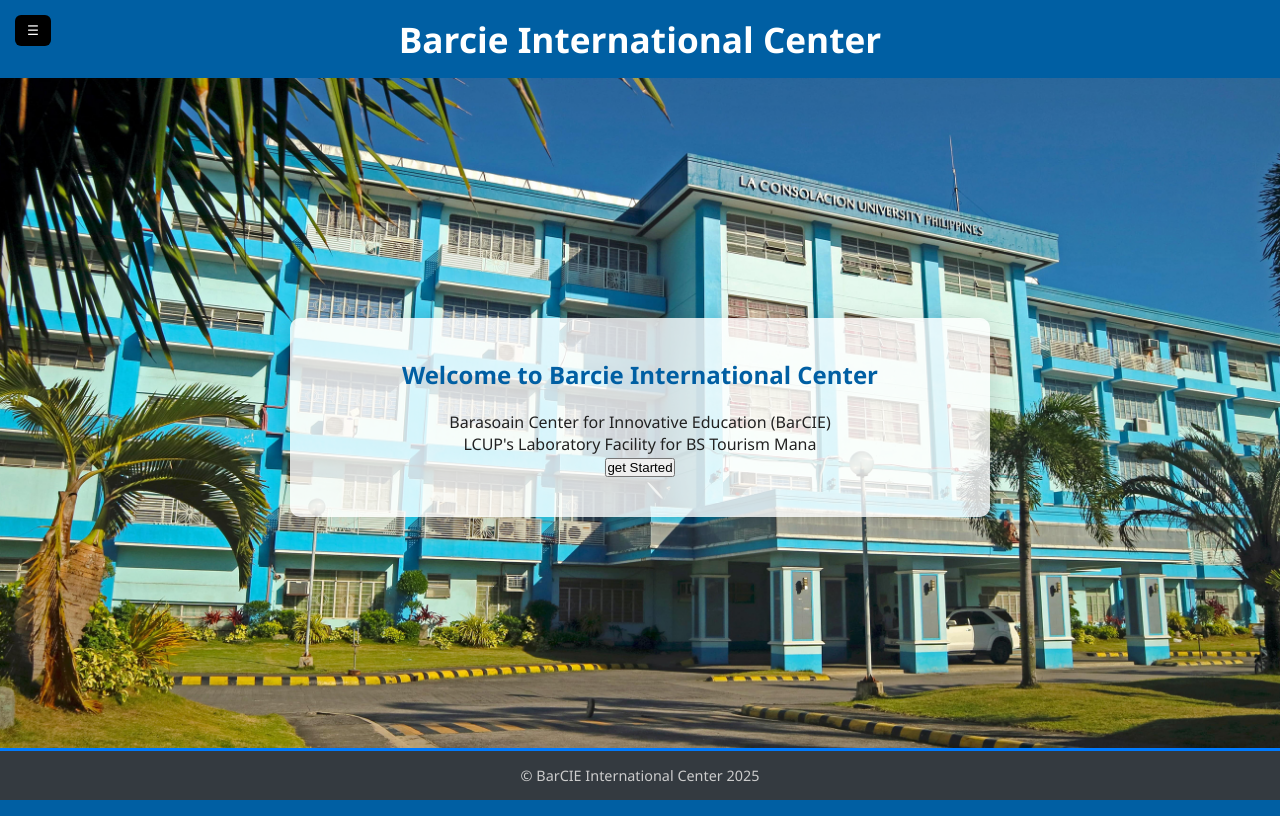
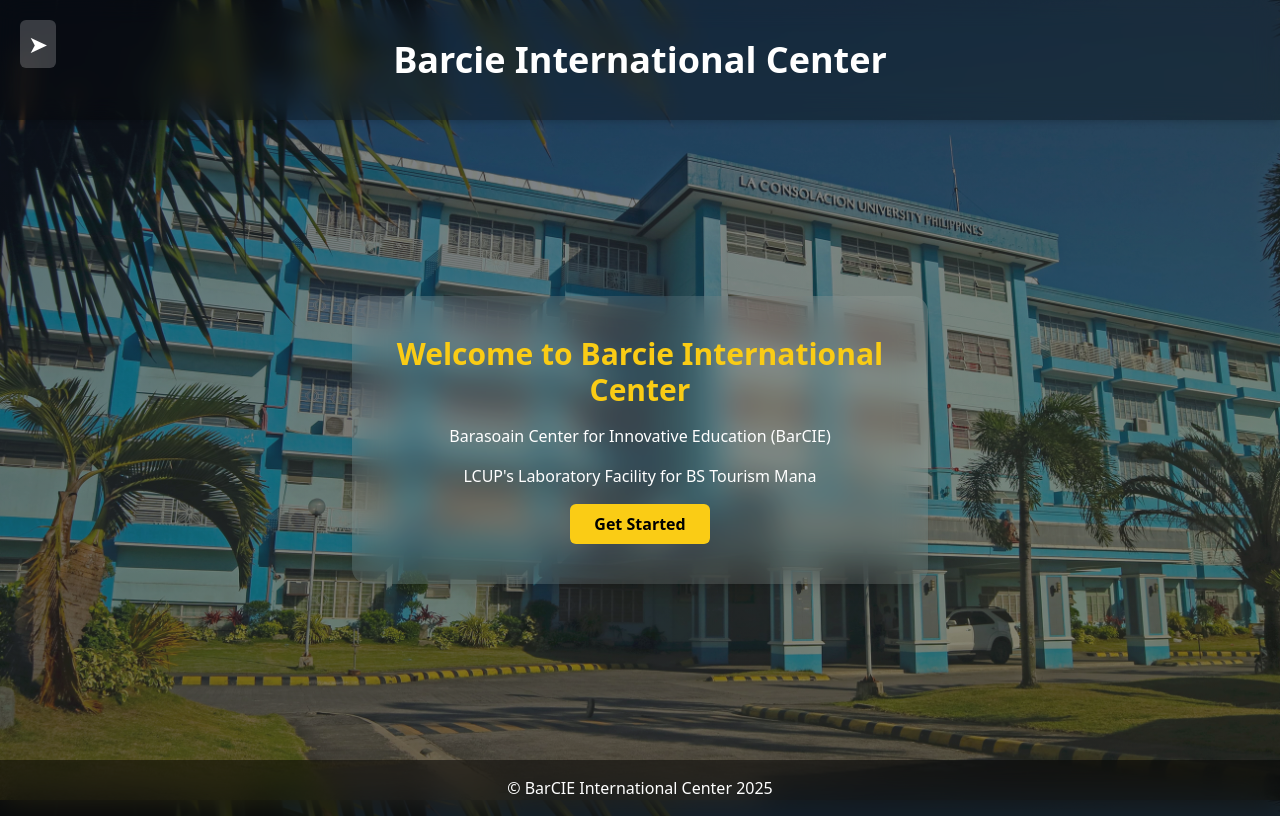
Before and after one commit to Prynce0711/barcie_php, a PHP site: page / in a window 1280 px wide. Run offline with PHP 8.4, Linux system fonts and the light colour scheme; some libraries are stand-ins or nearby versions.

Commit message:
fancy animation in index

```diff
--- a/assets/js/script.js
+++ /dev/null
@@ -1,116 +0,0 @@
-// ==========================================
-// SIDEBAR TOGGLE
-// ==========================================
-function toggleSidebar() {
-  document.getElementById("sidebar").classList.toggle("active");
-}
-
-// ==========================================
-// SECTION DISPLAY HANDLING
-// ==========================================
-function showSection(sectionId) {
-  document.querySelectorAll(".content-section, .main-content-area, .content-background")
-    .forEach(sec => sec.style.display = 'none');
-
-  document.getElementById(sectionId).style.display = 'block';
-
-  if (sectionId === 'mainContent') {
-    document.getElementById('mainContent').style.display = 'block';
-  }
-}
-
-// ==========================================
-// PASSWORD VISIBILITY TOGGLE
-// ==========================================
-function togglePasswordVisibility() {
-  const passwordInput = document.getElementById("password");
-  const type = passwordInput.getAttribute("type") === "password" ? "text" : "password";
-  passwordInput.setAttribute("type", type);
-}
-
-// ==========================================
-// FULLCALENDAR INITIALIZATION
-// ==========================================
-document.addEventListener("DOMContentLoaded", function () {
-  const calendarEl = document.getElementById("calendar");
-
-  if (calendarEl) {
-    const calendar = new FullCalendar.Calendar(calendarEl, {
-      initialView: "dayGridMonth",
-      headerToolbar: {
-        left: "prev,next today",
-        center: "title",
-        right: "dayGridMonth,timeGridWeek,timeGridDay",
-      },
-      events: [],
-    });
-
-    const placeSelect = document.getElementById("placeSelect");
-    if (placeSelect) {
-      placeSelect.addEventListener("change", function () {
-        const place = this.value;
-        calendar.removeAllEvents();
-
-        let events = [];
-        if (place === "standard-room") {
-          events = [
-            { title: "Booked: Guest Stay", start: "2023-09-22T14:00:00", end: "2023-09-24T10:00:00", color: "green" }
-          ];
-        } else if (place === "deluxe-room") {
-          events = [
-            { title: "Pending: Reservation", start: "2023-09-25", color: "orange" }
-          ];
-        }
-        events.forEach(event => calendar.addEvent(event));
-      });
-    }
-
-    calendar.render();
-  }
-
-  // ==========================================
-  // ADMIN PANEL: MANAGE ROOM/FACILITY FORMS
-  // ==========================================
-  document.querySelectorAll('input[name="manageType"]').forEach(radio => {
-    radio.addEventListener('change', function () {
-      document.getElementById("room-form").style.display = this.value === "room" ? "block" : "none";
-      document.getElementById("facility-form").style.display = this.value === "facility" ? "block" : "none";
-    });
-  });
-
-  // ==========================================
-  // LOGIN / SIGNUP TOGGLE (FIXED)
-  // ==========================================
-  const showSignup = document.getElementById('show-signup');
-  const showLogin = document.getElementById('show-login');
-  const loginForm = document.getElementById('login-form');
-  const signupForm = document.getElementById('signup-form');
-
-  if (showSignup && showLogin && loginForm && signupForm) {
-    showSignup.addEventListener('click', () => {
-      loginForm.style.display = 'none';
-      signupForm.style.display = 'block';
-    });
-
-    showLogin.addEventListener('click', () => {
-      signupForm.style.display = 'none';
-      loginForm.style.display = 'block';
-    });
-  }
-});
-
-// ==========================================
-// BROWSERSYNC (DEV ONLY)
-// ==========================================
-(function () {
-  try {
-    const script = document.createElement("script");
-    script.async = true;
-    script.src = "http://HOST:3002/browser-sync/browser-sync-client.js?v=3.0.4"
-      .replace("HOST", location.hostname);
-
-    (document.body || document.head).appendChild(script);
-  } catch (e) {
-    console.error("Browsersync: could not append script tag", e);
-  }
-})();
--- a/index.php
+++ b/index.php
@@ -1,188 +1,221 @@
 <!doctype html>
-<html>
+<html lang="en">
 
 <head>
   <meta charset="utf-8">
   <meta name="viewport" content="width=device-width,initial-scale=1">
-  <title>Barcie internation Center</title>
-  <link rel="stylesheet" href="assets/css/style.css">
+  <title>Barcie International Center</title>
+  <script src="https://cdn.tailwindcss.com"></script>
+  <style>
+    /* Animated gradient overlay */
+    @keyframes gradientOverlay {
+      0% { background-position: 0% 50%; }
+      50% { background-position: 100% 50%; }
+      100% { background-position: 0% 50%; }
+    }
 
+    .animated-overlay {
+      background: linear-gradient(135deg, rgba(30, 60, 114, 0.3), rgba(42, 82, 152, 0.3), rgba(255, 221, 87, 0.2));
+      background-size: 400% 400%;
+      animation: gradientOverlay 20s ease infinite;
+    }
+  </style>
 </head>
 
-<body>
-  <!-- Toggle Button -->
-  <button class="toggle-btn" onclick="toggleSidebar()">☰</button>
+<body class="min-h-screen text-white font-sans relative overflow-x-hidden"
+  style="background: url('assets/images/imageBg/Lcup-background.jpg') no-repeat center center fixed; background-size: cover;">
 
-  <!-- Sidebar (Desktop Only) -->
-  <aside class="sidebar" id="sidebar">
-    <h2>Admin Panel</h2>
-    <!-- ✅ Button just triggers showing the form -->
-    <a href="#" onclick="showSection('admin-login')">Admin Login</a>
+  <!-- Gradient overlay -->
+  <div class="absolute inset-0 animated-overlay z-0"></div>
+  <!-- Dark overlay for readability -->
+  <div class="absolute inset-0 bg-black/40 z-10"></div>
 
+  <!-- Sidebar toggle (Arrow) -->
+  <button id="sidebarToggle"
+    class="fixed top-5 left-5 z-50 p-2 bg-white/20 rounded-md text-2xl hover:bg-white/30 transition transform"
+    onclick="toggleSidebar()">➤</button>
+
+  <!-- Sidebar -->
+  <aside id="sidebar"
+    class="fixed top-0 left-0 h-full w-64 bg-black/70 backdrop-blur-lg p-6 flex flex-col space-y-4 -translate-x-64 transform transition-transform z-20">
+    <h2 class="text-xl font-bold text-white mb-4">Admin Panel</h2>
+    <a href="#" onclick="showSection('admin-login'); toggleSidebar();"
+      class="hover:text-yellow-400 transition">Admin Login</a>
   </aside>
 
+  <!-- Main Content Wrapper -->
+  <div id="mainContentWrapper" class="relative z-20 md:ml-0 transition-all">
 
     <!-- Main Content -->
-  <div class="main-content-area" id="mainContent">
-    <header class="header">
-      <div class="container">
-        <h1>Barcie International Center</h1>
-      </div>
+    <div id="mainContent">
+      <header class="text-center py-10 bg-black/30 backdrop-blur-md shadow-md relative z-20">
+        <h1 class="text-4xl font-bold">Barcie International Center</h1>
       </header>
 
-    <section class="content-background">
-      <div class="main-content">
-        <h2>Welcome to Barcie International Center</h2>
+      <section class="flex justify-center items-center h-[calc(100vh-160px)] px-6 relative z-20">
+        <div
+          class="bg-white/10 backdrop-blur-lg rounded-2xl p-10 text-center shadow-lg max-w-xl space-y-4 transition transform hover:-translate-y-2">
+          <h2 class="text-3xl font-bold text-yellow-400">Welcome to Barcie International Center</h2>
           <p>Barasoain Center for Innovative Education (BarCIE)</p>
           <p>LCUP's Laboratory Facility for BS Tourism Mana</p>
-
-         <button href="#" onclick="showSection('user-auth')">get Started</button>
+          <button onclick="showSection('user-auth')"
+            class="mt-4 px-6 py-2 rounded-md font-bold bg-yellow-400 text-black hover:scale-105 hover:shadow-lg transition">Get
+            Started</button>
         </div>
       </section>
     </div>
+  </div>
 
-  <!-- User Login & Signup -->
-<section id="user-auth" class="content-section">
-  <div class="user-auth-container">
-    <div class="login-card unique-card">
-
-      <div class="logo-container">
-        <span class="user-logo-icon"></span>
-        <h2 class="card-title">User Portal</h2>
+  <!-- User Login & Signup Modal -->
+  <section id="user-auth" class="content-section hidden">
+    <div class="fixed inset-0 bg-black/50 backdrop-blur-sm flex justify-center items-center z-40">
+      <div
+        class="bg-white/10 backdrop-blur-lg rounded-2xl p-8 max-w-md shadow-lg space-y-6 transition transform hover:-translate-y-2 w-full relative">
+        <button onclick="closeSection('user-auth')"
+          class="absolute top-3 right-3 text-white text-xl font-bold hover:text-yellow-400">✕</button>
+        <div class="text-center space-y-2">
+          <span class="block w-16 h-16 bg-yellow-400 rounded-full mx-auto"></span>
+          <h2 class="text-xl font-bold">User Portal</h2>
+          <p>Login or create a new account</p>
         </div>
-      <p class="card-subtitle">Login or create a new account</p>
 
         <!-- Login Form -->
-      <form id="user-login-form" action="database/user_auth.php" method="post">
+        <form id="user-login-form" action="database/user_auth.php" method="post" class="space-y-4">
           <input type="hidden" name="action" value="login">
-        <h3>Login</h3>
-        <div class="input-group">
-          <label for="user-login-username">Username</label>
-          <input type="text" id="user-login-username" name="username" placeholder="Enter username" required>
+          <h3 class="text-lg font-bold">Login</h3>
+          <div class="flex flex-col">
+            <label for="user-login-username" class="mb-1">Username</label>
+            <input type="text" id="user-login-username" name="username" placeholder="Enter username" required
+              class="p-2 rounded-md bg-white/20 placeholder-white/60 text-white focus:outline-none focus:ring-2 focus:ring-yellow-400">
           </div>
-        <div class="input-group">
-          <label for="user-login-password">Password</label>
-          <input type="password" id="user-login-password" name="password" placeholder="••••••••" required>
+          <div class="flex flex-col">
+            <label for="user-login-password" class="mb-1">Password</label>
+            <input type="password" id="user-login-password" name="password" placeholder="••••••••" required
+              class="p-2 rounded-md bg-white/20 placeholder-white/60 text-white focus:outline-none focus:ring-2 focus:ring-yellow-400">
           </div>
-        <button type="submit" id="user-login-button">Login</button>
-        <p class="redirect-text">
-          Don't have an account?
-          <a href="#user-signup-form" class="signup-link">Sign Up</a>
-        </p>
+          <button type="submit"
+            class="w-full py-2 bg-yellow-400 text-black font-bold rounded-md hover:scale-105 hover:shadow-lg transition">Login</button>
+          <p class="text-center">Don't have an account? <a href="#user-signup-form"
+              class="signup-link text-yellow-400 hover:underline cursor-pointer">Sign Up</a></p>
         </form>
 
-      <hr>
+        <hr class="border-white/30">
 
         <!-- Signup Form -->
-      <form id="user-signup-form" action="database/user_auth.php" method="post">
+        <form id="user-signup-form" action="database/user_auth.php" method="post" class="space-y-4 hidden">
           <input type="hidden" name="action" value="signup">
-        <h3>Sign Up</h3>
-        <div class="input-group">
-          <label for="user-signup-username">Username</label>
-          <input type="text" id="user-signup-username" name="username" placeholder="Enter username" required>
+          <h3 class="text-lg font-bold">Sign Up</h3>
+          <div class="flex flex-col">
+            <label for="user-signup-username" class="mb-1">Username</label>
+            <input type="text" id="user-signup-username" name="username" placeholder="Enter username" required
+              class="p-2 rounded-md bg-white/20 placeholder-white/60 text-white focus:outline-none focus:ring-2 focus:ring-yellow-400">
           </div>
-        <div class="input-group">
-          <label for="user-signup-email">Email</label>
-          <input type="email" id="user-signup-email" name="email" placeholder="Enter email" required>
+          <div class="flex flex-col">
+            <label for="user-signup-email" class="mb-1">Email</label>
+            <input type="email" id="user-signup-email" name="email" placeholder="Enter email" required
+              class="p-2 rounded-md bg-white/20 placeholder-white/60 text-white focus:outline-none focus:ring-2 focus:ring-yellow-400">
           </div>
-        <div class="input-group">
-          <label for="user-signup-password">Password</label>
-          <input type="password" id="user-signup-password" name="password" placeholder="••••••••" required>
+          <div class="flex flex-col">
+            <label for="user-signup-password" class="mb-1">Password</label>
+            <input type="password" id="user-signup-password" name="password" placeholder="••••••••" required
+              class="p-2 rounded-md bg-white/20 placeholder-white/60 text-white focus:outline-none focus:ring-2 focus:ring-yellow-400">
           </div>
-        <div class="input-group">
-          <label for="user-signup-confirm">Confirm Password</label>
-          <input type="password" id="user-signup-confirm" name="confirm_password" placeholder="••••••••" required>
+          <div class="flex flex-col">
+            <label for="user-signup-confirm" class="mb-1">Confirm Password</label>
+            <input type="password" id="user-signup-confirm" name="confirm_password" placeholder="••••••••" required
+              class="p-2 rounded-md bg-white/20 placeholder-white/60 text-white focus:outline-none focus:ring-2 focus:ring-yellow-400">
           </div>
-        <button type="submit" id="user-signup-button">Sign Up</button>
-        <p class="redirect-text">
-          Already have an account?
-          <a href="#user-login-form" class="login-link">Login</a>
-        </p>
+          <button type="submit"
+            class="w-full py-2 bg-yellow-400 text-black font-bold rounded-md hover:scale-105 hover:shadow-lg transition">Sign Up</button>
+          <p class="text-center">Already have an account? <a href="#user-login-form"
+              class="login-link text-yellow-400 hover:underline cursor-pointer">Login</a></p>
         </form>
 
-      <a href="index.php" class="back-button">Back to Homepage</a>
+        <a href="index.php" class="block text-center mt-4 text-yellow-400 hover:underline cursor-pointer">Back to Homepage</a>
       </div>
     </div>
   </section>
 
-
-
-
-
-
-  <section id="admin-login" class="content-section" >
-    <div class="admin-login-container">
-      <div class="login-card unique-card">
-        <div class="logo-container">
-          <span class="stax-logo-icon"></span>
-          <h2 class="card-title">Barcie Admin Login</h2>
+  <!-- Admin Login Modal -->
+  <section id="admin-login" class="content-section hidden">
+    <div class="fixed inset-0 bg-black/50 backdrop-blur-sm flex justify-center items-center z-50">
+      <div
+        class="bg-white/10 backdrop-blur-lg rounded-2xl p-8 max-w-md shadow-lg space-y-6 transition transform hover:-translate-y-2 w-full relative">
+        <button onclick="closeSection('admin-login')"
+          class="absolute top-3 right-3 text-white text-xl font-bold hover:text-yellow-400">✕</button>
+        <div class="text-center space-y-2">
+          <span class="block w-16 h-16 bg-yellow-400 rounded-full mx-auto"></span>
+          <h2 class="text-xl font-bold">Barcie Admin Login</h2>
+          <p>Access your unique admin portal</p>
         </div>
-        <p class="card-subtitle">Access your unique admin portal</p>
-
-
-
-
-        <!-- ✅ point to admin_login.php in root, not in database/ -->
-        <form action="database/admin_login.php" method="post">
-  <div class="input-group">
-    <label for="username">Username</label>
-    <input type="text" id="username" name="username" placeholder="admin" required>
+        <form action="database/admin_login.php" method="post" class="space-y-4">
+          <div class="flex flex-col">
+            <label for="username" class="mb-1">Username</label>
+            <input type="text" id="username" name="username" placeholder="admin" required
+              class="p-2 rounded-md bg-white/20 placeholder-white/60 text-white focus:outline-none focus:ring-2 focus:ring-yellow-400">
           </div>
-
-
-  <div class="input-group">
-    <label for="password">Password</label>
-    <input type="password" id="password" name="password" placeholder="••••••••" required>
+          <div class="flex flex-col">
+            <label for="password" class="mb-1">Password</label>
+            <input type="password" id="password" name="password" placeholder="••••••••" required
+              class="p-2 rounded-md bg-white/20 placeholder-white/60 text-white focus:outline-none focus:ring-2 focus:ring-yellow-400">
           </div>
-
-  <button type="submit">Sign In</button>
+          <button type="submit"
+            class="w-full py-2 bg-yellow-400 text-black font-bold rounded-md hover:scale-105 hover:shadow-lg transition">Sign In</button>
         </form>
-
-        <a href="index.php" class="back-button">Back to Homepage</a>
       </div>
     </div>
   </section>
 
+  <!-- Footer -->
+  <footer class="bg-black/50 backdrop-blur-lg text-center py-4 relative z-20">
+    <p>© BarCIE International Center 2025</p>
+  </footer>
+
+  <!-- Scripts -->
   <script>
-  // Get elements
+    const sidebar = document.getElementById('sidebar');
+    const mainWrapper = document.getElementById('mainContentWrapper');
+    const sidebarToggle = document.getElementById('sidebarToggle');
+
+    function toggleSidebar() {
+      sidebar.classList.toggle('-translate-x-64');
+      if (!sidebar.classList.contains('-translate-x-64')) {
+        mainWrapper.style.transform = "translateX(250px)";
+        sidebarToggle.style.transform = "translateX(250px) rotate(180deg)";
+      } else {
+        mainWrapper.style.transform = "translateX(0)";
+        sidebarToggle.style.transform = "translateX(0) rotate(0deg)";
+      }
+    }
+
+    function closeSection(id) {
+      document.getElementById(id).classList.add('hidden');
+    }
+
+    function showSection(id) {
+      document.querySelectorAll('.content-section').forEach(section => section.classList.add('hidden'));
+      document.getElementById(id).classList.remove('hidden');
+    }
+
+    // Login/signup toggle
     const loginForm = document.getElementById('user-login-form');
     const signupForm = document.getElementById('user-signup-form');
     const signupLink = document.querySelector('.signup-link');
     const loginLink = document.querySelector('.login-link');
 
-  // Show signup, hide login
-  signupLink.addEventListener('click', function(e) {
+    signupLink.addEventListener('click', function (e) {
       e.preventDefault();
-    loginForm.style.display = 'none';
-    signupForm.style.display = 'block';
+      loginForm.classList.add('hidden');
+      signupForm.classList.remove('hidden');
     });
 
-  // Show login, hide signup
-  loginLink.addEventListener('click', function(e) {
+    loginLink.addEventListener('click', function (e) {
       e.preventDefault();
-    signupForm.style.display = 'none';
-    loginForm.style.display = 'block';
+      signupForm.classList.add('hidden');
+      loginForm.classList.remove('hidden');
     });
   </script>
 
-
-
-
-
-
-<script src="/barcie_php/assets/js/script.js"></script>
-
 </body>
 
-<!-- Footer Section -->
-<section id="footer-section-land" class="footer-section-land">
-  <div class="footer">
-    <p>© BarCIE International Center 2025</p>
-  </div>
-
-
-
-</section>
-
-
 </html>
```
Lines whose indentation alone changed are shown as unchanged.
